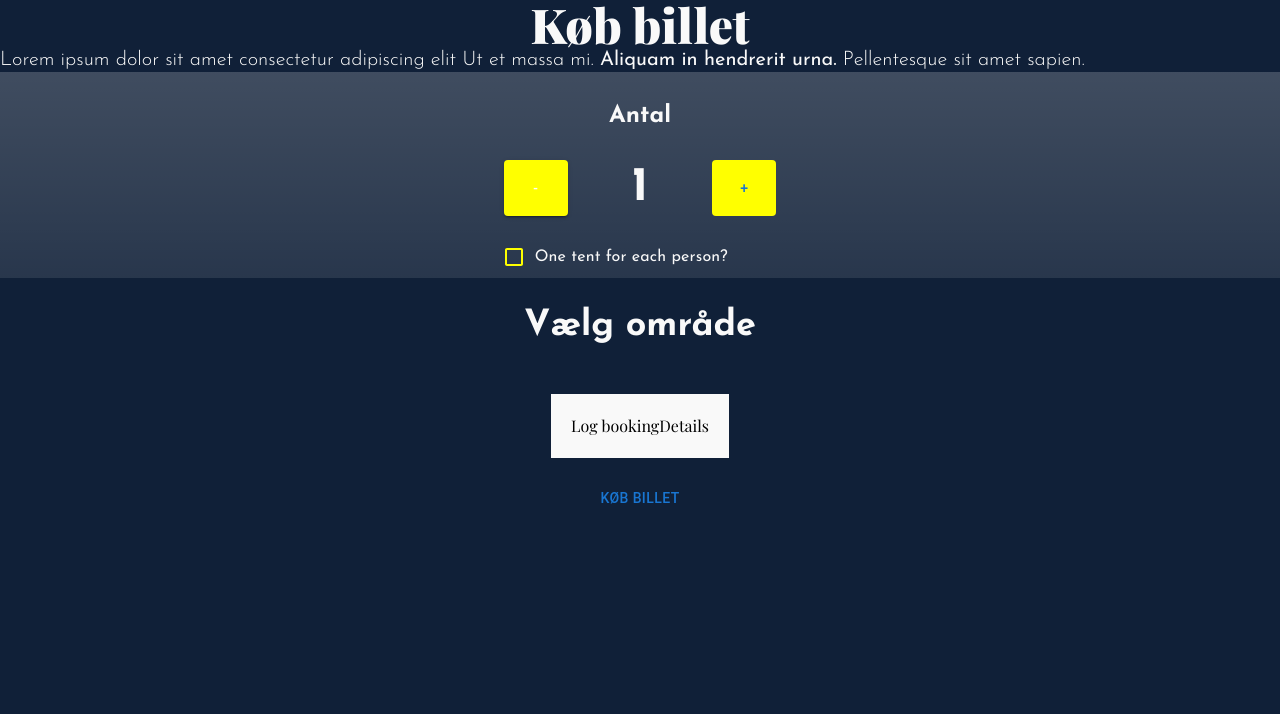
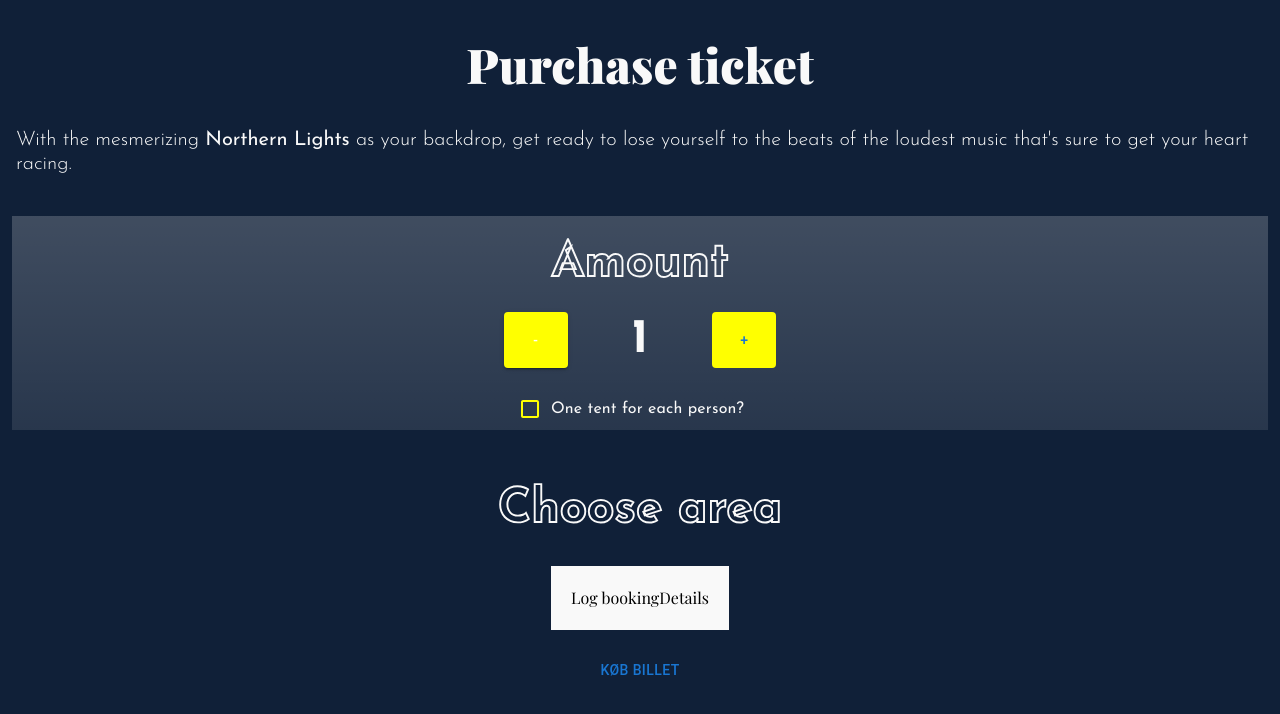
Before and after one commit to TheFred94/foofest_frontend, a Next.js app in the folder booking_flow/: page /area_and_amount in a window 1280 px wide. Shown: the top 714 px of the page. Built offline with nearby package versions, Linux system fonts and the light colour scheme; no server answers; a web font is replaced by a local one.

Commit message:
some margin and padding, colors on checkbutton, checkbutton almost works

```diff
--- a/booking_flow/src/components/AreaListItem.js
+++ b/booking_flow/src/components/AreaListItem.js
@@ -116,20 +116,21 @@ export function AreaListItem(props) {
       </Modal>
 
       <section className="flex flex-col bg-gradient-to-b from-color-opacity-20 to-color-opacity-10 m-2.5 pl-2 pr-3 py-4 bg-color-back cursor-pointer h-32 w-42 rounded-sm" onClick={checkTicketAndArea}>
-        <div>
-          <h3 className={` duration-200 ${areaAvailable() === "text-color-red" ? "text-color-gray" : ""}`}>{area.area}</h3>
+        <div className="flex justify-between mr-0">
+          <h3 className={` text-lg self-center duration-200 ${areaAvailable() === "text-color-red" ? "text-color-gray" : ""}`}>{area.area}</h3>
           <RadioGroup aria-label="area" name="area" value={bookingDetails.area} onChange={updateBookingInformation}>
             <FormControlLabel
               value={area.area}
               control={
                 <Radio
                   sx={{
+                    m: 0,
                     "& .MuiSvgIcon-root": {
                       color: "yellow",
-                      "&.Mui-checked": {
+                      "& .Mui-checked": {
                         color: "yellow",
                       },
-                      ".MuiTouchRippe-root": {
+                      "&.MuiTouchRippe-root": {
                         color: "yellow",
                       },
                     },
--- a/booking_flow/src/components/ChooseAmount.js
+++ b/booking_flow/src/components/ChooseAmount.js
@@ -3,9 +3,9 @@ import { TicketAmountPicker } from "./TicketAmountPicker";
 export default function ChooseAmount() {
   return (
     <>
-      <div>
+      <div className="mx-3 rounded-2 mb-8">
         <div className="grid place-content-center bg-gradient-to-b from-color-opacity-20 to-color-opacity-10 ">
-          <h3 className="text-center m-8 serif">Antal</h3>
+          <h2 className="text-center m-8 serif">Amount</h2>
           <TicketAmountPicker />
         </div>
       </div>
--- a/booking_flow/src/components/ChooseArea.js
+++ b/booking_flow/src/components/ChooseArea.js
@@ -16,7 +16,7 @@ export function ChooseArea() {
 
   return (
     <>
-      <h2 className="text-center my-8">Vælg område</h2>
+      <h2 className="text-center mt-16 mb-5">Choose area</h2>
 
       {/* if areas is empty, then don't show anything, else show AreaList component.  */}
       {areas === "" ? <p></p> : <AreaList areas={areas} />}
--- a/booking_flow/src/components/TicketAmountPicker.js
+++ b/booking_flow/src/components/TicketAmountPicker.js
@@ -55,7 +55,7 @@ export function TicketAmountPicker(props) {
       </div>
 
       {/* This formGroup contains, the checkbox, that determines if everyone should be able to have their own tent. */}
-      <FormGroup>
+      <FormGroup className="flex items-center">
         <FormControlLabel
           onClick={tentForEach}
           control={
--- a/booking_flow/src/pages/area_and_amount.js
+++ b/booking_flow/src/pages/area_and_amount.js
@@ -34,9 +34,9 @@ export default function AreaAndAmount() {
 
   return (
     <main>
-      <h1 className="text-center"> Køb billet</h1>
-      <p>
-        Lorem ipsum dolor sit amet consectetur adipiscing elit Ut et massa mi. <strong>Aliquam in hendrerit urna.</strong> Pellentesque sit amet sapien.
+      <h1 className="text-center mx-4 mt-10"> Purchase ticket</h1>
+      <p className="pt-10 pb-10 mx-4">
+        With the mesmerizing <strong>Northern Lights</strong> as your backdrop, get ready to lose yourself to the beats of the loudest music that's sure to get your heart racing.
       </p>
 
       {/* component, that lets user choose amount of tickets */}
--- a/booking_flow/src/styles/globals.css
+++ b/booking_flow/src/styles/globals.css
@@ -24,8 +24,14 @@ p {
 }
 
 h2 {
+  font-size: 3rem;
   font-weight: 700;
-  font-size: 2.25rem;
+  position: relative;
+  -webkit-text-stroke: 0.12rem currentcolor;
+  -webkit-text-fill-color: transparent;
+  font-family: var(--font-josefin);
+  color: var(--white);
+  font-weight: 700;
   line-height: 2rem;
 }
 
```
